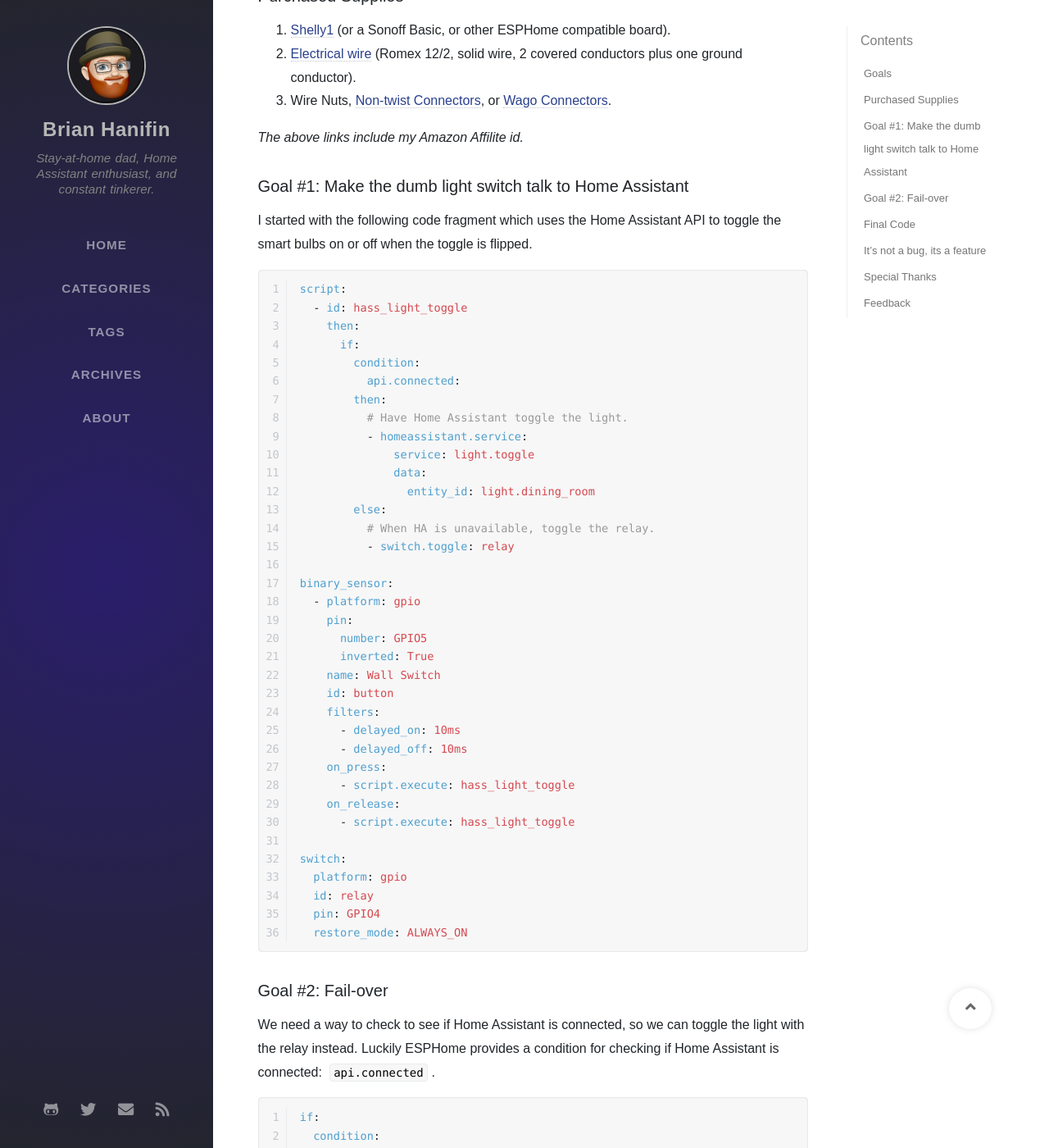
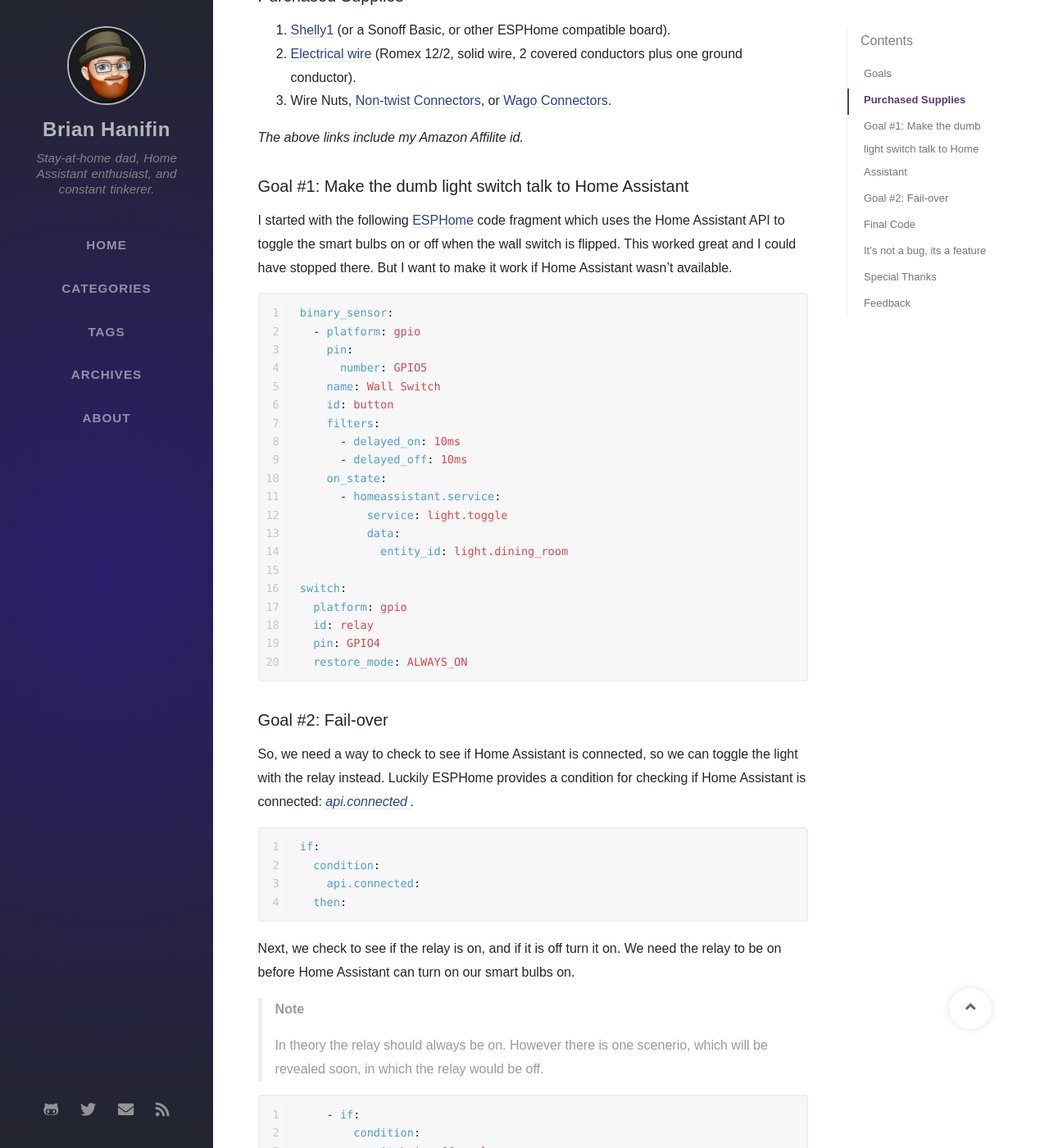
Before and after one commit to brianhanifin/brianhanifin.com, a Jekyll site: the page built from _posts/2019-12-11-esphome-shelly1-dumb-light-switch-smart.md, in a window 1280 px wide and 1400 px high, scrolled down 540 px. Shown: the whole window at 82% size. Built offline with Jekyll 4.4.1, drawn with Linux system fonts in a browser that asks for light colours; nearby versions of some CDN libraries; some web fonts are replaced; comment, search, counter and statistics services are not loaded; some of the changed text lies outside the part shown.

Commit message:
article: refactoring code + writing

````diff
--- a/_posts/2019-12-11-esphome-shelly1-dumb-light-switch-smart.md
+++ b/_posts/2019-12-11-esphome-shelly1-dumb-light-switch-smart.md
@@ -25,39 +25,23 @@
 
 ### Goal #1: Make the dumb light switch talk to Home Assistant
 
-I started with the following code fragment which uses the Home Assistant API to toggle the smart bulbs on or off when the toggle is flipped.
+I started with the following [ESPHome][esphome] code fragment which uses the Home Assistant API to toggle the smart bulbs on or off when the wall switch is flipped. This worked great and I could have stopped there. But I want to make it work if Home Assistant wasn't available.
 
 ```yaml
-script:
-  - id: hass_light_toggle
-    then:
-      if:
-        condition:
-          api.connected:
-        then:
-          # Have Home Assistant toggle the light.
-          - homeassistant.service:
-              service: light.toggle
-              data:
-                entity_id: light.dining_room
-        else:
-          # When HA is unavailable, toggle the relay.
-          - switch.toggle: relay
-
 binary_sensor:
   - platform: gpio
     pin:
       number: GPIO5
-      inverted: True
     name: Wall Switch
     id: button
     filters:
       - delayed_on: 10ms
       - delayed_off: 10ms
-    on_press:
-      - script.execute: hass_light_toggle
-    on_release:
-      - script.execute: hass_light_toggle
+    on_state:
+      - homeassistant.service:
+          service: light.toggle
+          data:
+            entity_id: light.dining_room
 
 switch:
   platform: gpio
@@ -68,7 +52,7 @@
 
 ### Goal #2: Fail-over
 
-We need a way to check to see if Home Assistant is connected, so we can toggle the light with the relay instead. Luckily ESPHome provides a condition for checking if Home Assistant is connected: `api.connected`.
+So, we need a way to check to see if Home Assistant is connected, so we can toggle the light with the relay instead. Luckily ESPHome provides a condition for checking if Home Assistant is connected: [*api.connected*][api-connected].
 
 ```yaml
 if:
@@ -117,6 +101,9 @@
 This code fragment simply turns the Shelly1's internal relay from *on to off* or *off to on* when the physical light switch is toggled.
 
 ### Final Code
+
+If you have ever done programming before you know may be aware a common practice is to define "constant" variables at the top of your code. Well, that is what [ESPHome's *substitutions* feature][substitutions] provides.
+
 
 ```yaml
 ---
@@ -214,6 +201,10 @@
 [esphome-config]: https://github.com/brianhanifin/esphome-config
 [bonanitech]: https://bonani.tech/
 
+[esphome]: https://esphome.io/
+[api-connected]: https://esphome.io/components/api.html
+[substitutions]: https://esphome.io/guides/configuration-types.html?#substitutions
+
 [shelly1]: https://www.amazon.com/gp/product/B07G33LNDY?ie=UTF8&tag=brianhanifi0d-20&camp=1789&linkCode=xm2&creativeASIN=B07G33LNDY
 [romex]: https://www.amazon.com/gp/product/B0069F4CXQ?ie=UTF8&tag=brianhanifi0d-20&camp=1789&linkCode=xm2&creativeASIN=B0069F4CXQ
 [non-twist-connectors]: https://www.amazon.com/gp/product/B07DW1QZF5/ref=as_li_tl?ie=UTF8&camp=1789&creative=9325&creativeASIN=B07DW1QZF5&linkCode=as2&tag=brianhanifi0d-20&linkId=b9b4a1708258bbb1a213949082a0eb84
````
Also changed, not shown: other parts of _posts/2019-12-11-esphome-shelly1-dumb-light-switch-smart.md (+1 -1 lines).
